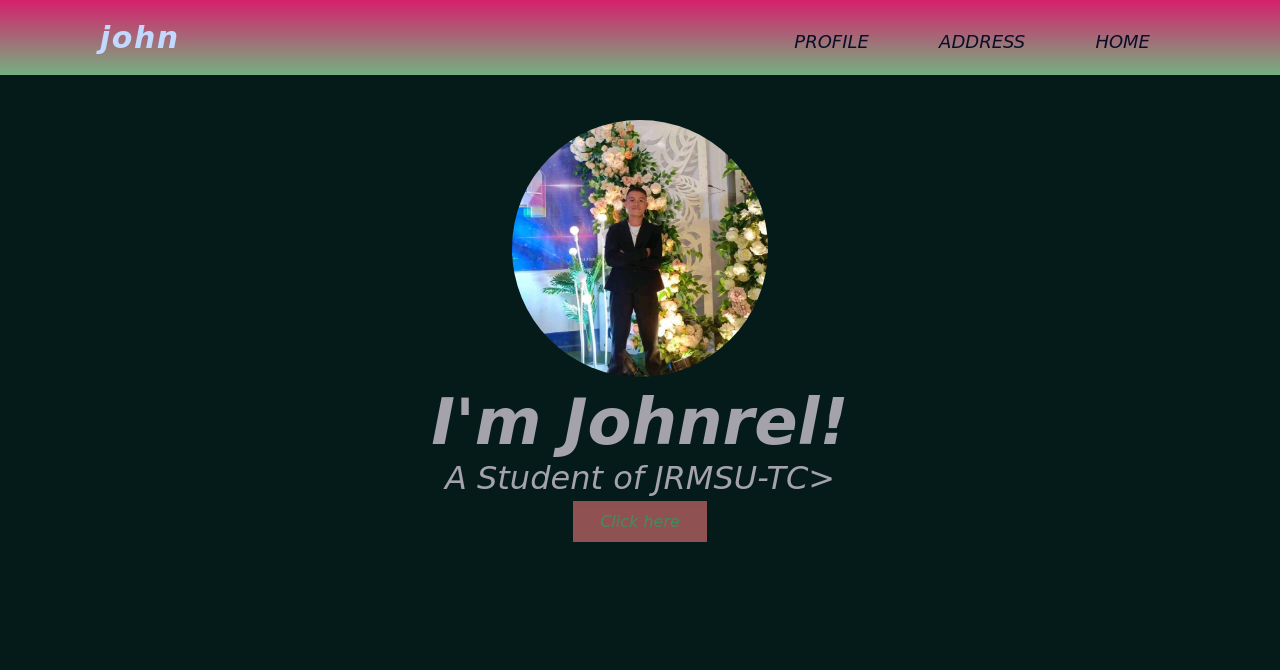
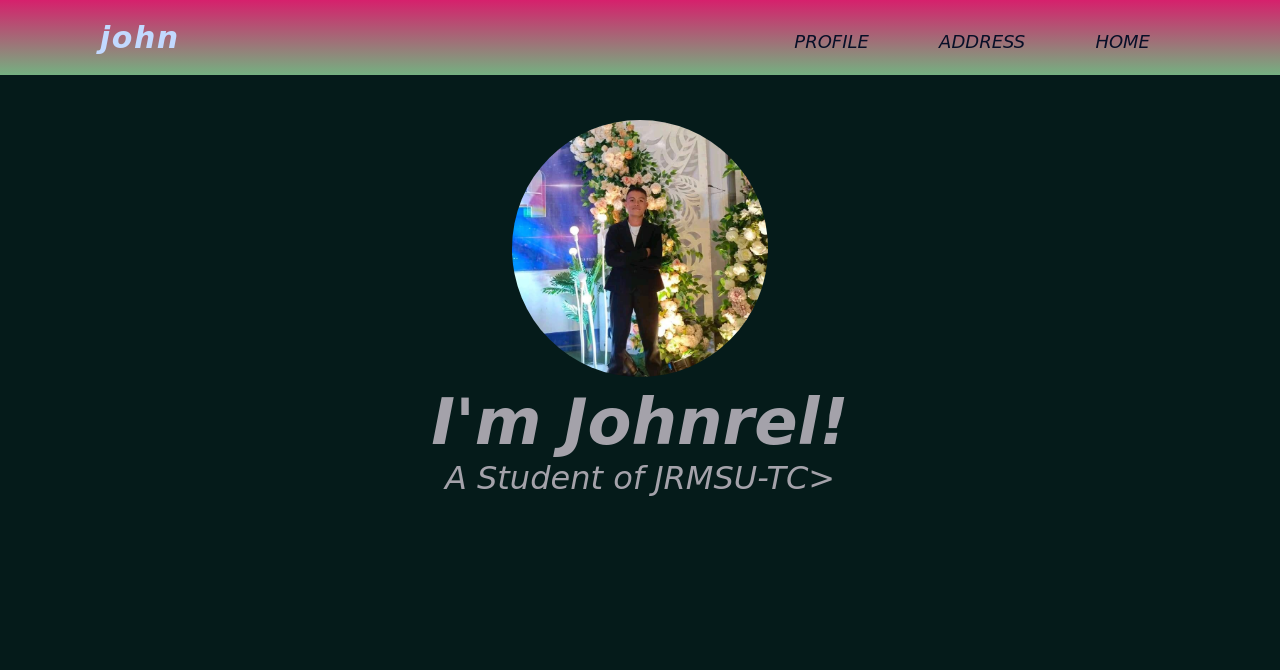
Before and after one commit to Johnrel19/rel17, a plain HTML site: page index.html in a window 1280 px wide. Shown: the top 670 px of the page. Drawn offline with Linux system fonts and the light colour scheme; a web font is replaced by a local one.

Commit message:
Update index.html

```diff
--- a/index.html
+++ b/index.html
@@ -28,7 +28,6 @@
       </div>
       <p>A Student of JRMSU-TC></p>
     </div>
-    <a href="/" class="bn4">Click here</a>
   </div>
       </div>
   </section>
```
